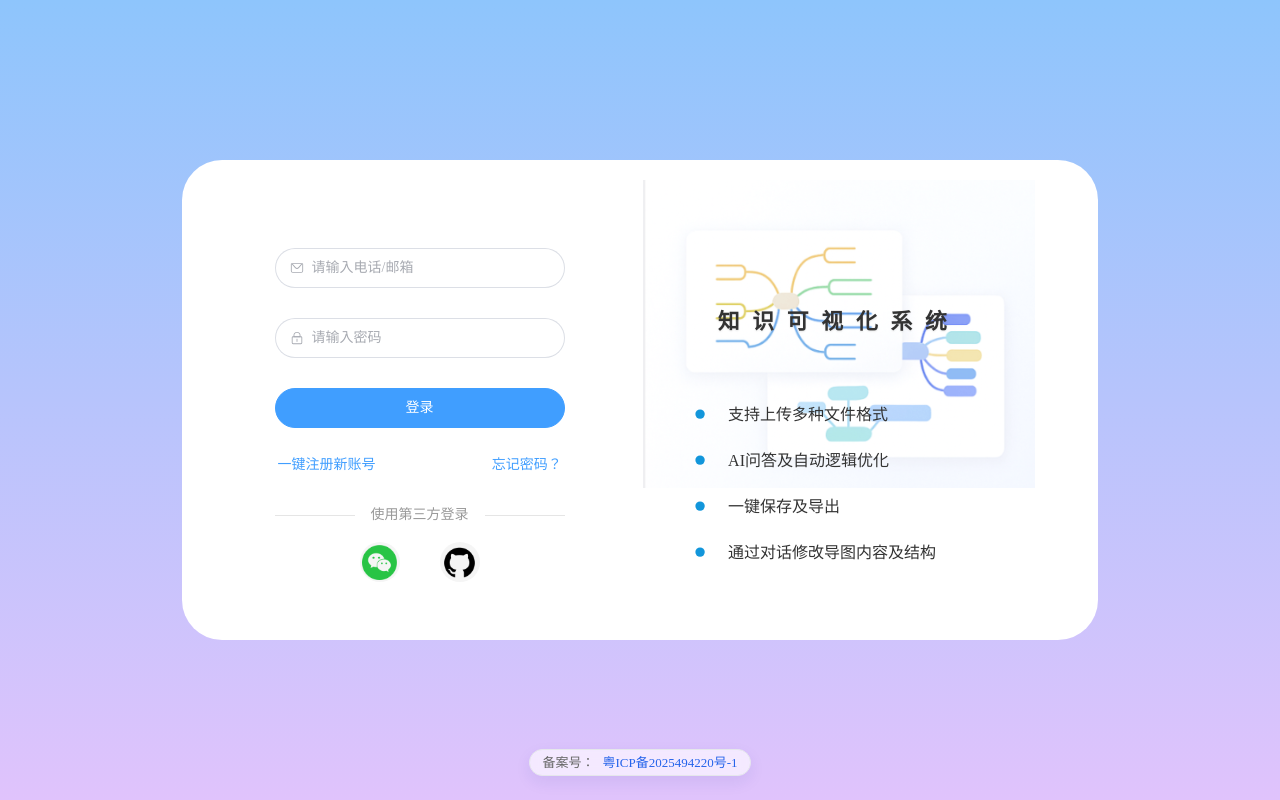
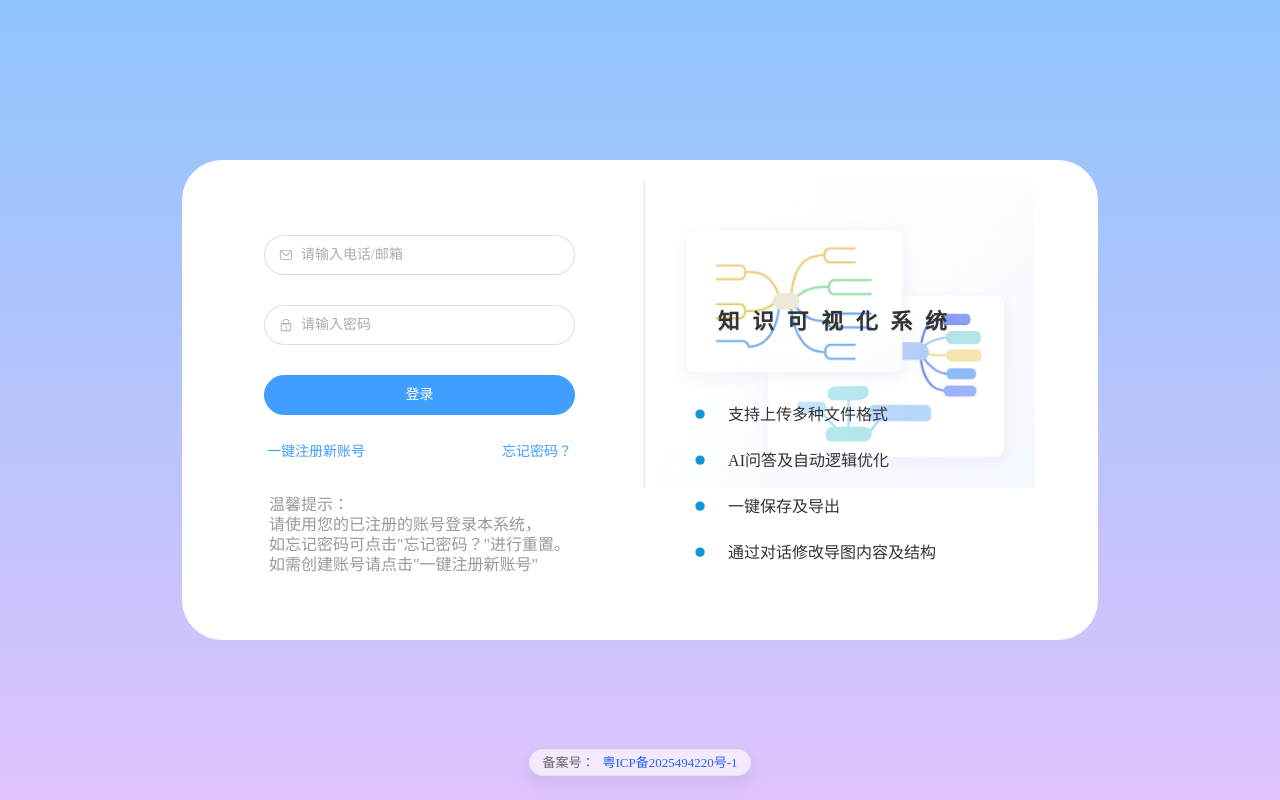
Before and after one commit to luo303/Knowledge-Visualization-System, a Vue app: page /#/login in a window 1280 px wide. Built offline with nearby package versions, Linux system fonts and the light colour scheme; what simple-mind-map, vue3-markdown-it would draw is missing.

Commit message:
feat: 将第三方登录修改为温馨提示

```diff
--- a/src/views/auth/SystemLogin.vue
+++ b/src/views/auth/SystemLogin.vue
@@ -46,29 +46,11 @@
           <div class="third-party-login">
             <!-- 标题与分割线 -->
             <div class="login-title">
-              <div class="line"></div>
-              <span class="text">使用第三方登录</span>
-              <div class="line"></div>
+              <span class="text">
+                温馨提示：<br />请使用您的已注册的账号登录本系统，<br />如忘记密码可点击"忘记密码？"进行重置。<br />如需创建账号请点击"一键注册新账号"</span
+              >
             </div>
-
-            <!-- 第三方图标区域 -->
-            <div class="icons-container">
-              <!-- 微信登录图标 -->
-              <div class="icon-item">
-                <!-- @click="handleLogin('wechat')" -->
-                <img src="@/assets/wechat.png" class="icon" alt="微信登录" />
-              </div>
-
-              <!-- github登录图标 -->
-              <div class="icon-item">
-                <!-- @click="handleLogin('github')" -->
-                <img
-                  src="@/assets/github-fill.png"
-                  class="icon"
-                  alt="微信登录"
-                />
-              </div>
-            </div>
+            <div class="icons-container"></div>
           </div>
         </el-form>
       </div>
@@ -291,18 +273,12 @@ const resetPassword = () => {
   justify-content: center;
 }
 
-.line {
-  width: 80px;
-  height: 1px;
-  background-color: #e5e5e5; /* 分割线颜色 */
-  margin-top: 30px;
-}
-
 .text {
-  margin: 0 16px;
-  font-size: 14px;
+  margin: 0 5px;
+  font-size: 16px;
   color: #999; /* 文字颜色 */
   margin-top: 30px;
+  line-height: 20px;
 }
 
 /* 图标容器 */
@@ -311,28 +287,6 @@ const resetPassword = () => {
   justify-content: center;
   gap: 40px; /* 图标间距 */
   margin-top: 20px;
-}
-
-/* 图标样式 */
-.icon-item {
-  cursor: pointer;
-  width: 40px;
-  height: 40px;
-  border-radius: 50%;
-  background-color: #f5f5f5; /* 图标背景色 */
-  display: flex;
-  align-items: center;
-  justify-content: center;
-  transition: background-color 0.2s;
-}
-
-.icon-item:hover {
-  background-color: #ebebeb; /*  hover 背景色 */
-}
-
-.icon {
-  width: 35px;
-  height: 35px;
 }
 .footer {
   position: absolute;
```
